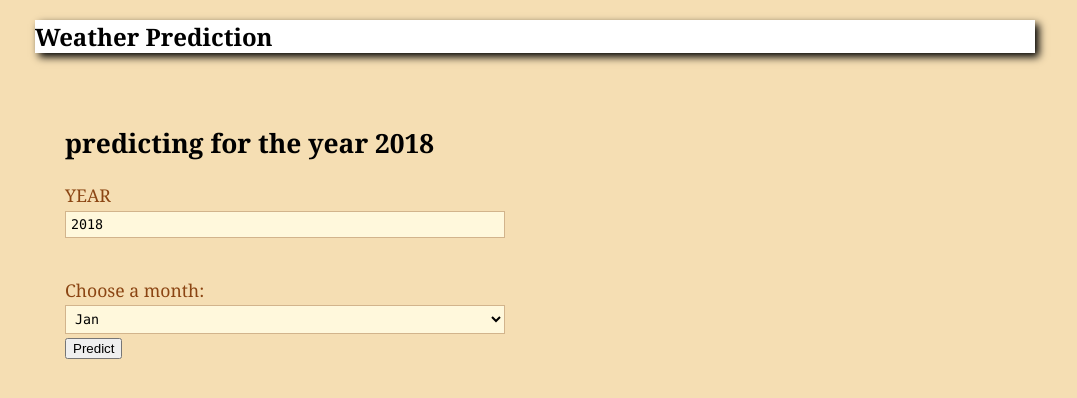
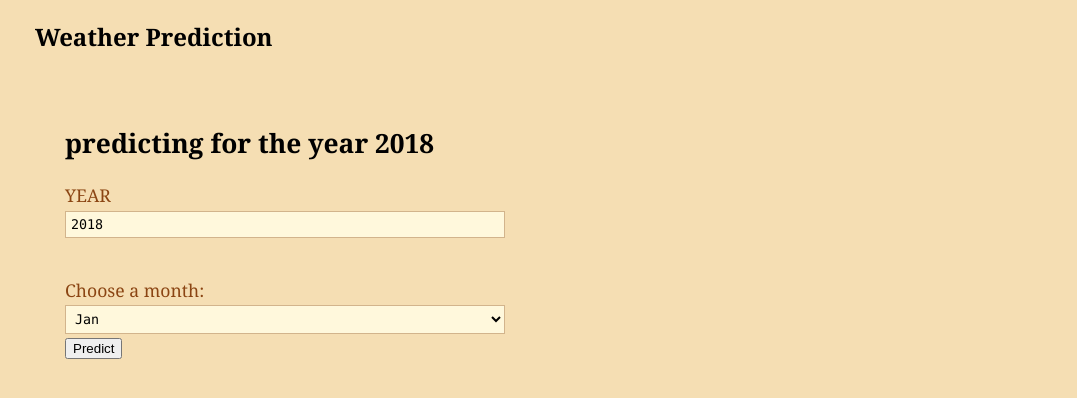
Before and after one commit to tharuntejakotha/Weather-Prediction, a Flask app: page / in a window 1280 px wide. Shown: the top 398 px of the page, without its empty margins (105-1182 px from the left). Run offline with Flask 2, Linux system fonts and the light colour scheme.

Commit message:
Update main.css

```diff
--- a/static/main.css
+++ b/static/main.css
@@ -3,12 +3,12 @@ html{
 }
 
 body{
-  background-color:white;
+
   font-family: Rockwell, Georgia, serif;
     max-width: 1000px;
   width:90%;
   margin: 0 auto;
-  box-shadow: 4px 4px 8px rgba(0,0,0.15)
+
 }
 h1{
   background-color: tomato;
```
